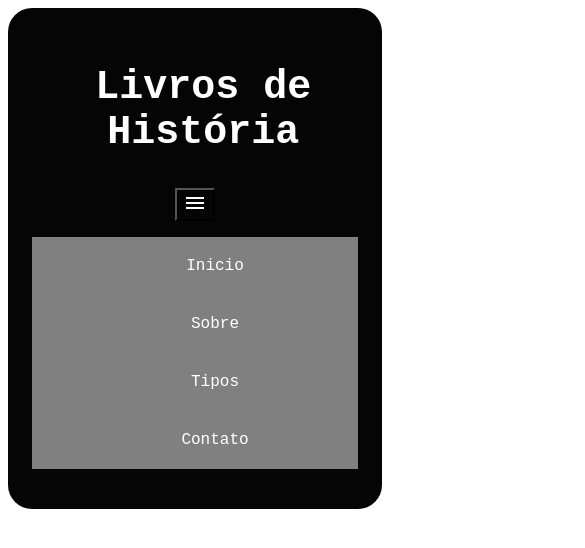
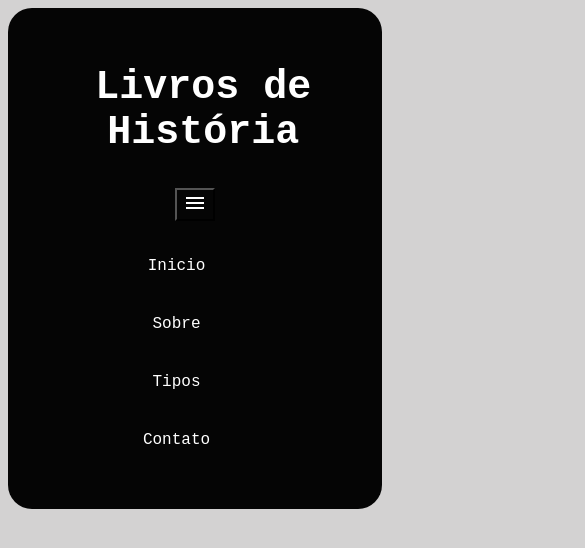
Before and after one commit to aanabeatriz/AW1---2023, a plain HTML site: page 2° bimestre/Responsivo/index.html in a window 390 px wide. Both pictures are taken after a click on the button "menu". Shown: the whole page, 585 px wide, since content can reach past the window. Drawn offline with nearby package versions, Linux system fonts and the light colour scheme.

Commit message:
Add files via upload

```diff
--- a/2° bimestre/Responsivo/style.css
+++ b/2° bimestre/Responsivo/style.css
@@ -1,6 +1,7 @@
 body
 {
     font-family: 'Roboto Mono', monospace;
+    background-color: #b8b7b79c;
 }
 
 header
@@ -22,6 +23,9 @@ button{
     display: none;
 }
 
+.menu{
+    margin-left: 50%;
+}
 
 nav ul {
     list-style-type: none;
@@ -30,7 +34,6 @@ nav ul {
 
 nav li {
     margin-right: 2%;
-    font-size: ;
 }
 
 nav a {
@@ -38,7 +41,7 @@ nav a {
     text-decoration: none;
     padding: 10px;
     transition: 0.5s;
-    display: block;
+    display: flex;
     border-radius: 0.5rem;
 }
 
@@ -56,19 +59,21 @@ nav a:hover{
 
     nav{
         display: none;
-        background-color: gray;
     }
 
     nav ul {
+        align-items: center;
         flex-direction: column;
     }
 
     nav li {
-        margin: 10px 0;
+        margin: 10px;
+        padding-right: 240px;
     }
 
     nav a {
         display: block;
+        width: 20rem;
     }
 
     button{
```
